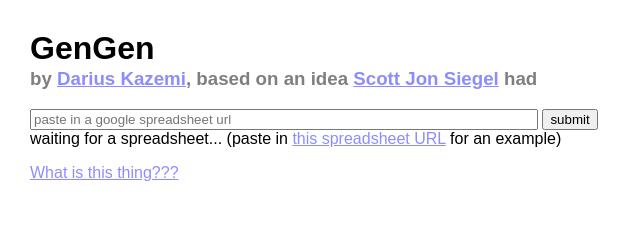
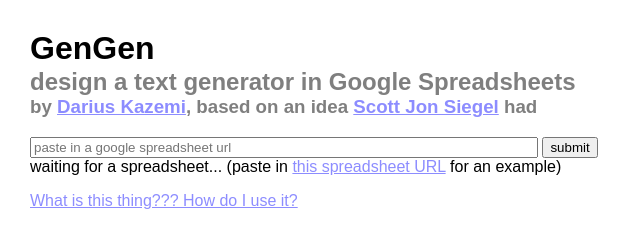
Before and after one commit to dariusk/gengen, a plain HTML site: page index.html in a window 1280 px wide. Shown: the whole page, without its empty margins (0-640 px from the left). Drawn offline with nearby package versions, Linux system fonts and the light colour scheme; a script that the page names is missing.

Commit message:
better text

```diff
--- a/index.html
+++ b/index.html
@@ -10,6 +10,10 @@
       body {
         margin: 30px;
         font-family: sans-serif;
+      }
+      h2 {
+        margin-top: -20px;
+        color: rgba(0,0,0,0.5);
       }
       h3 {
         margin-top: -20px;
@@ -28,12 +32,13 @@
   </head>
   <body>
     <h1>GenGen</h1>
+    <h2>design a text generator in Google Spreadsheets</h2>
     <h3 id="byline">by <a href="http://twitter.com/tinysubversions">Darius Kazemi</a>, based on an idea <a href="https://twitter.com/numberless">Scott Jon Siegel</a> had</h3>
     <input id="url" style="width:500px;" placeholder="paste in a google spreadsheet url"></input>
     <button onclick="doIt()">submit</button>
     <div id="result">waiting for a spreadsheet... (paste in <a href="https://docs.google.com/spreadsheet/ccc?key=0AhU_yVabdqAFdGhKUm9SOWEwSkktOENodkVTeDlyaUE#gid=0">this spreadsheet URL</a> for an example)</div>
 
-    <p><a href="#" onclick="showHelp()">What is this thing???</a></p>
+    <p><a href="#" onclick="showHelp()">What is this thing??? How do I use it?</a></p>
     <div id="help" style="display:none;">
       <p>Hey! Have you ever wanted to build one of those text generators? You know what I mean: stuff that makes a random videogame name, or a plausible character name, etc. Well now you can do it with a simple Google Spreadsheet.</p>
       <p>Probably the best way to show you is by example. Let's say you wanted to make a simple generator, that does: "I am the [saddest/happiest] [panda/kitty/sloth]." You'd make this spreadsheet:</p>
```
